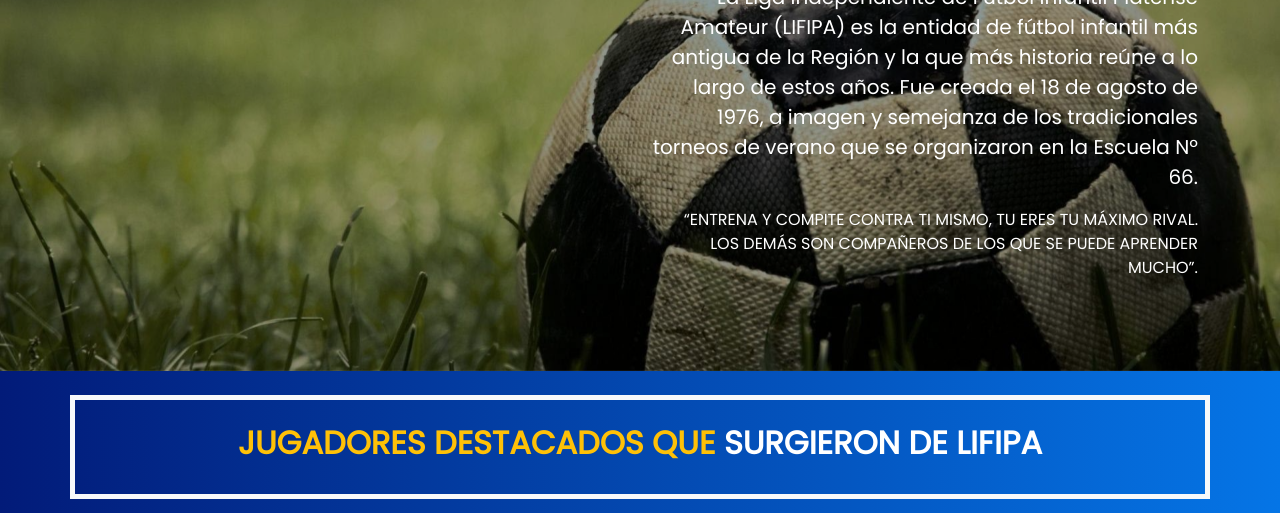
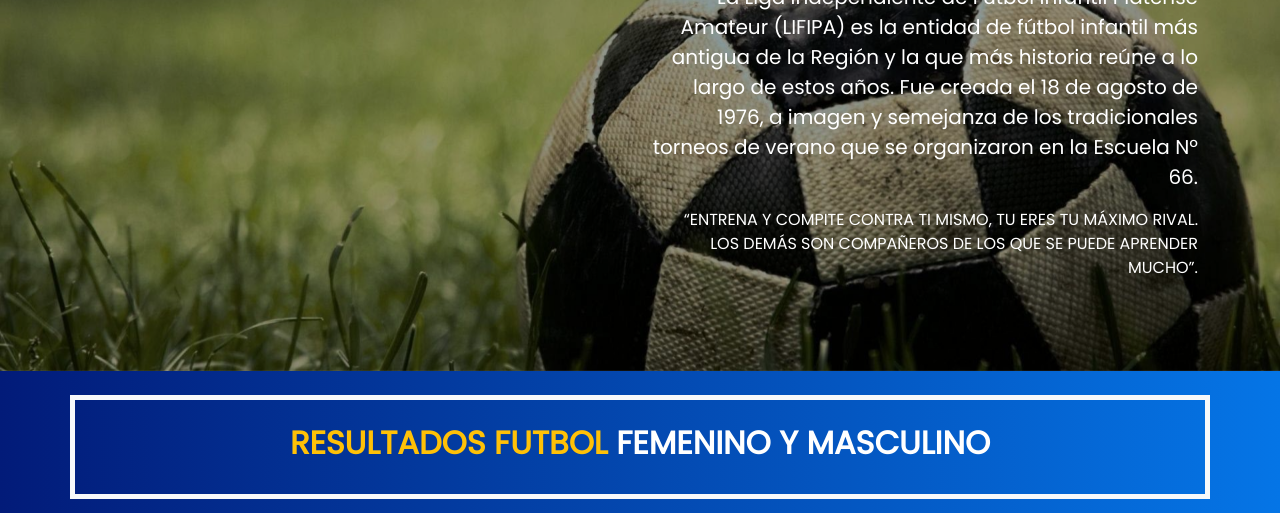
Before and after one commit to SimonS89/bootstrap, a plain HTML site: page resultados.html in a window 1280 px wide. Shown: the part 287-800 px from the top of the page. Drawn offline with nearby package versions, Linux system fonts and the light colour scheme.

Commit message:
[fix] titulo resultados

```diff
--- a/resultados.html
+++ b/resultados.html
@@ -119,10 +119,9 @@
                 <div class="container ">
                         <div class="row">
                                 <div class="col text-center text-uppercase border border-5 border-light">
-                                        <h2 class="fw-bolder fs-2 pb-4 pt-4"><span class="text-warning">Jugadores
-                                                        destacados
-                                                        que</span>
-                                                <span class="text-white"> surgieron de Lifipa</span>
+                                        <h2 class="fw-bolder fs-2 pb-4 pt-4"><span class="text-warning">Resultados
+                                                        futbol</span>
+                                                <span class="text-white"> Femenino y masculino</span>
                                         </h2>
                                 </div>
                         </div>
```
